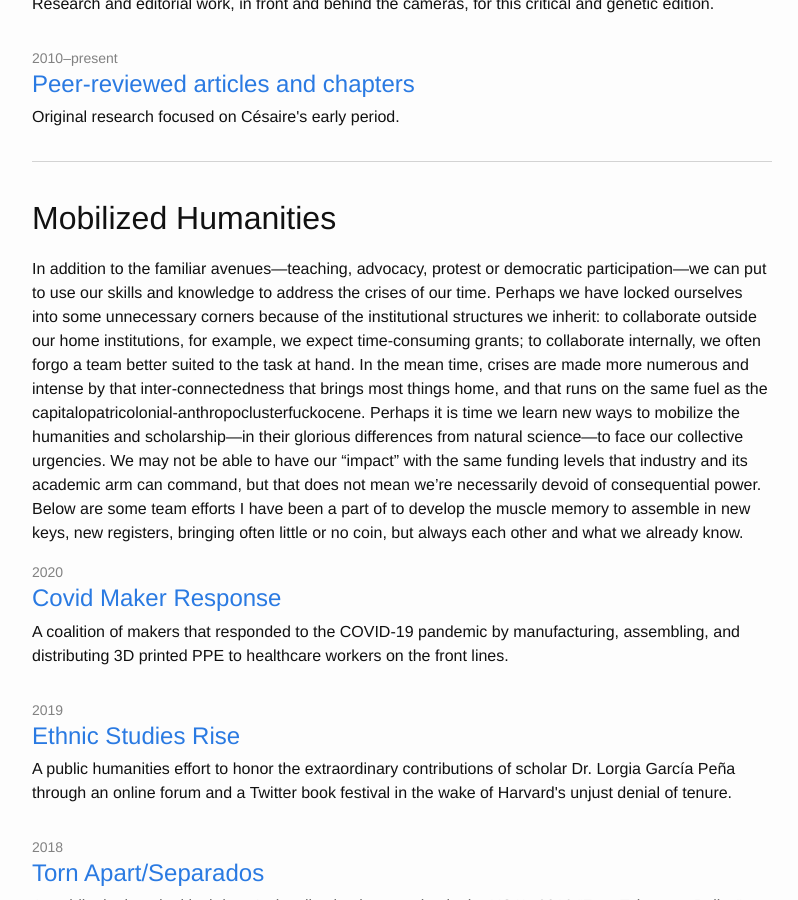
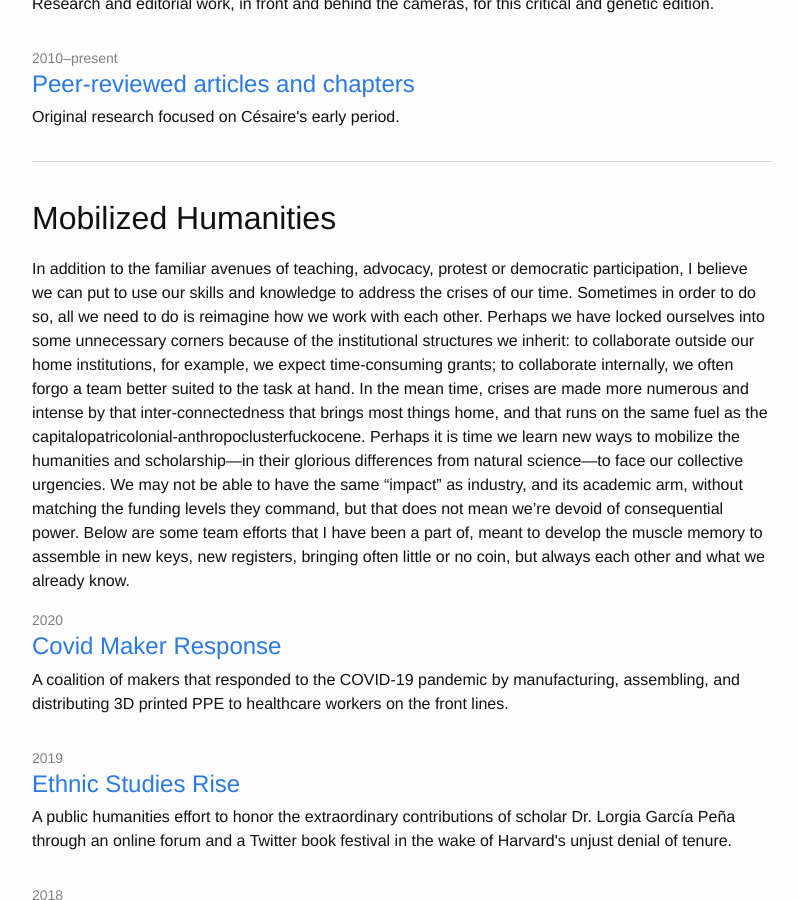
Before and after one commit to elotroalex/elotroalex, a Jekyll site: the page built from profiles.md, in a window 1280 px wide and 900 px high, scrolled down 4651 px. Shown: the whole window, without its empty margins (238-1036 px from the left). Built offline with Jekyll 4.4.1, drawn with Linux system fonts in a browser that asks for light colours.

Commit message:
tweaks to mobilized

```diff
--- a/profiles.md
+++ b/profiles.md
@@ -89,7 +89,7 @@ I went to graduate school to study James Joyce and Samuel Beckett, and ended up
 
 ## Mobilized Humanities
 
-In addition to the familiar avenues---teaching, advocacy, protest or democratic participation---we can put to use our skills and knowledge to address the crises of our time. Perhaps we have locked ourselves into some unnecessary corners because of the institutional structures we inherit: to collaborate outside our home institutions, for example, we expect time-consuming grants; to collaborate internally, we often forgo a team better suited to the task at hand. In the mean time, crises are made more numerous and intense by that inter-connectedness that brings most things home, and that runs on the same fuel as the <span style="  overflow-wrap: break-word; word-wrap: break-word; -ms-hyphens:auto; -moz-hyphens: auto; -webkit-hyphens: auto; hyphens: auto;">capitalopatricolonial-anthropoclusterfuckocene</span>. Perhaps it is time we learn new ways to mobilize the humanities and scholarship---in their glorious differences from natural science---to face our collective urgencies. We may not be able to have our "impact" with the same funding levels that industry and its academic arm can command, but that does not mean we're necessarily devoid of consequential power. Below are some team efforts I have been a part of to develop the muscle memory to assemble in new keys, new registers, bringing often little or no coin, but always each other and what we already know.
+In addition to the familiar avenues of teaching, advocacy, protest or democratic participation, I believe we can put to use our skills and knowledge to address the crises of our time. Sometimes in order to do so, all we need to do is reimagine how we work with each other. Perhaps we have locked ourselves into some unnecessary corners because of the institutional structures we inherit: to collaborate outside our home institutions, for example, we expect time-consuming grants; to collaborate internally, we often forgo a team better suited to the task at hand. In the mean time, crises are made more numerous and intense by that inter-connectedness that brings most things home, and that runs on the same fuel as the <span style="  overflow-wrap: break-word; word-wrap: break-word; -ms-hyphens:auto; -moz-hyphens: auto; -webkit-hyphens: auto; hyphens: auto;">capitalopatricolonial-anthropoclusterfuckocene</span>. Perhaps it is time we learn new ways to mobilize the humanities and scholarship---in their glorious differences from natural science---to face our collective urgencies. We may not be able to have the same "impact" as industry, and its academic arm, without matching the funding levels they command, but that does not mean we're devoid of consequential power. Below are some team efforts that I have been a part of, meant to develop the muscle memory to assemble in new keys, new registers, bringing often little or no coin, but always each other and what we already know.
 
 <ul class="post-list">
 {% assign mobilized_projects = site.data.projects | where: "category","mobilized" %}
```
